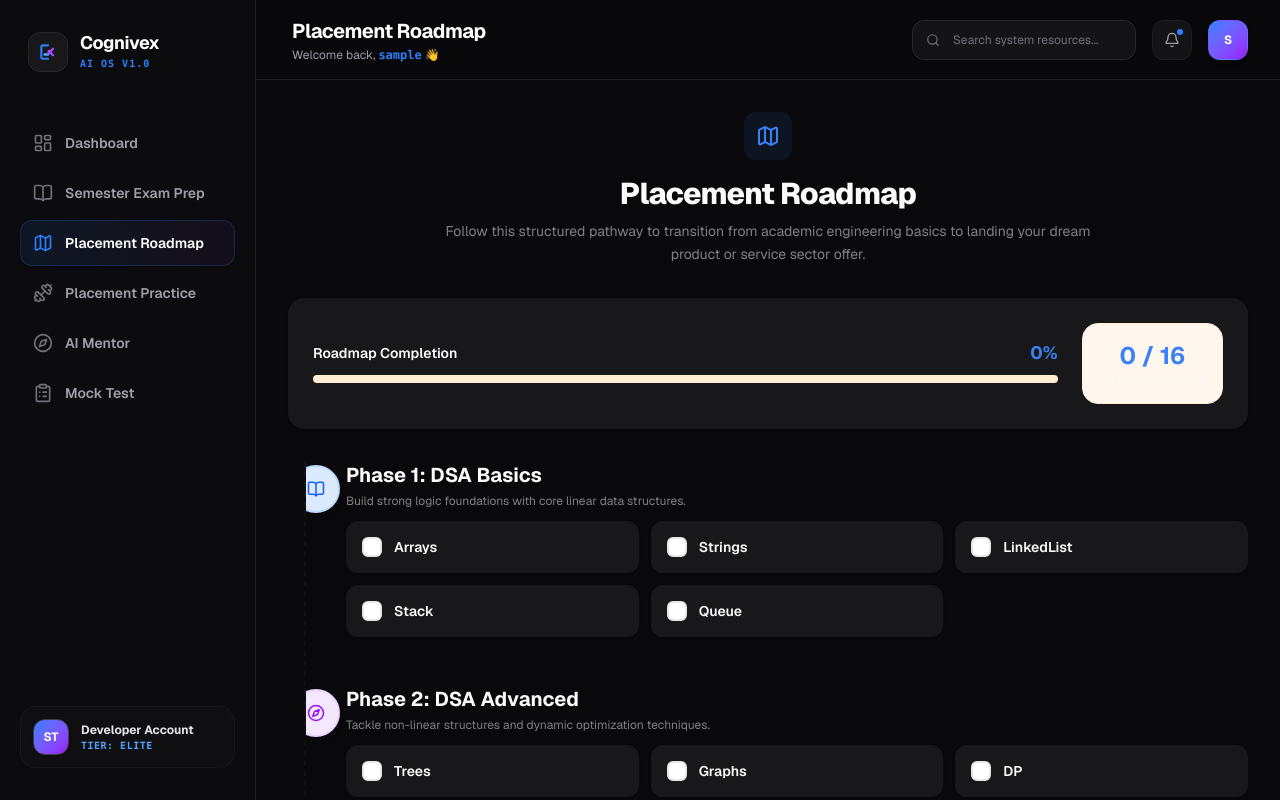
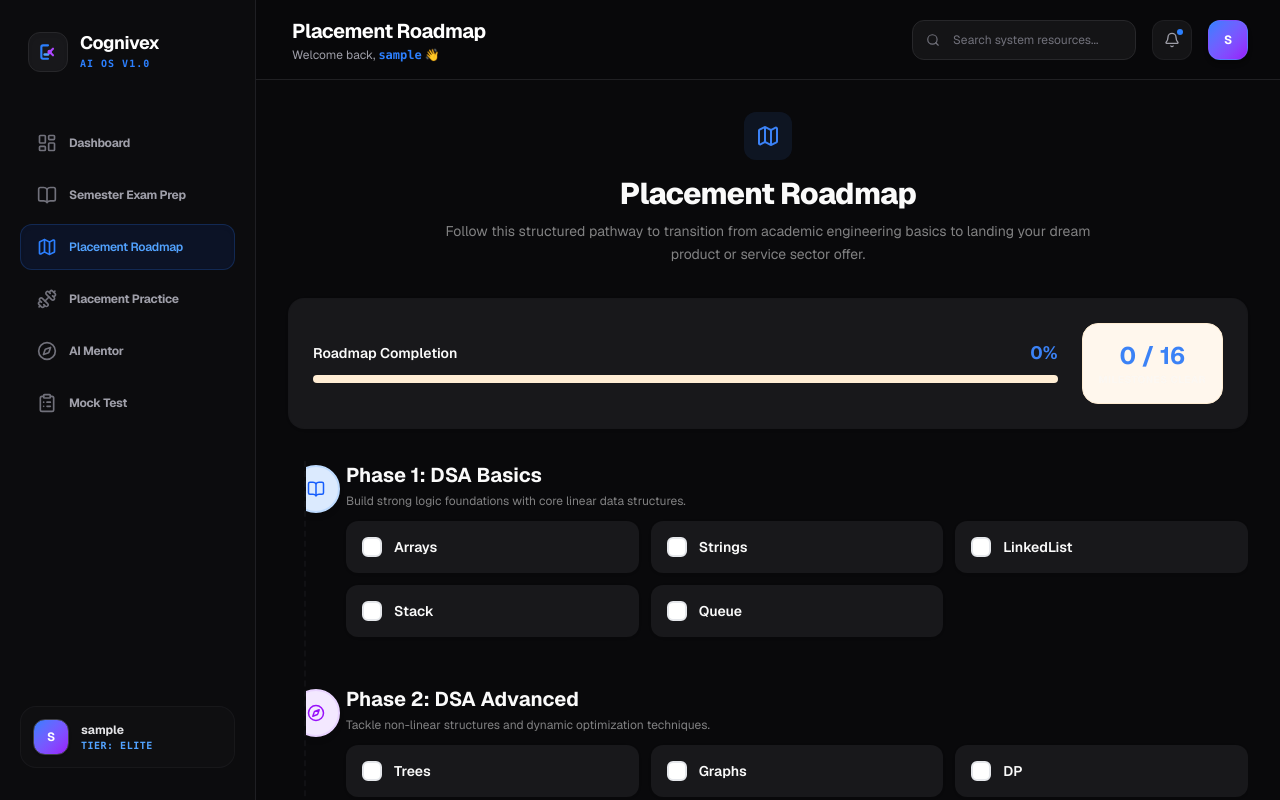
Before and after one commit to harsh3011dev-oops/COGNIVEX, a Next.js app in the folder frontend/: page /placement/roadmap in a window 1280 px wide. Built offline with nearby package versions, Linux system fonts and the light colour scheme; no server answers; sample sign-in values are in the browser's storage.

Commit message:
style: dynamic user profile in sidebar and premium redesign

```diff
--- a/frontend/components/layout/Sidebar.tsx
+++ b/frontend/components/layout/Sidebar.tsx
@@ -4,6 +4,8 @@ import Link from "next/link"
 import { usePathname } from "next/navigation"
 import { LayoutDashboard, Compass, Map, Dumbbell, BookOpen, ClipboardList, X } from "lucide-react"
 import { cn } from "@/lib/utils"
+import { useAuth } from "@/lib/AuthContext"
+import { useEffect, useState } from "react"
 
 const navigation = [
   { name: "Dashboard", href: "/dashboard", icon: LayoutDashboard },
@@ -41,6 +43,23 @@ interface SidebarProps {
 
 export function Sidebar({ onNavigate, onClose }: SidebarProps) {
   const pathname = usePathname()
+  const { currentUser } = useAuth()
+  const [userName, setUserName] = useState("Developer Account")
+
+  useEffect(() => {
+    const stored = localStorage.getItem("cognivex_user_name")
+    if (stored) {
+      setUserName(stored)
+    } else if (currentUser?.displayName) {
+      setUserName(currentUser.displayName)
+    } else if (currentUser?.email) {
+      setUserName(currentUser.email.split("@")[0])
+    }
+  }, [currentUser])
+
+  const initials = userName
+    ? userName.split(" ").map(n => n[0]).join("").toUpperCase().slice(0, 2)
+    : "US"
 
   return (
     <div className="flex h-full w-full flex-col bg-[#0c0c0e] border-r border-[#1f1f23] px-4 py-6 sm:px-5 sm:py-8">
@@ -57,26 +76,26 @@ export function Sidebar({ onNavigate, onClose }: SidebarProps) {
         <button
           type="button"
           onClick={onClose}
-          aria-label="Close menu"
-          className="flex h-10 w-10 items-center justify-center rounded-xl text-zinc-400 transition-colors hover:bg-zinc-800/50 hover:text-white lg:hidden border border-zinc-800/40"
+          aria-label="Close navigation sidebar"
+          className="flex h-9 w-9 items-center justify-center rounded-lg text-zinc-500 hover:bg-zinc-900 hover:text-white transition-colors lg:hidden border border-zinc-800"
         >
-          <X size={18} />
+          <X size={16} />
         </button>
       </div>
 
-      <nav className="flex-1 space-y-1">
+      <nav className="flex-1 space-y-1.5" aria-label="Sidebar navigation">
         {navigation.map((item) => {
-          const isActive = pathname?.startsWith(item.href)
+          const isActive = pathname === item.href
           return (
             <Link
               key={item.name}
               href={item.href}
               onClick={onNavigate}
               className={cn(
-                "group flex min-h-11 items-center rounded-xl px-3 py-3 text-sm font-semibold transition-all duration-200 border",
+                "group flex items-center px-4 py-3 text-xs font-bold tracking-tight rounded-xl transition-all duration-200 border",
                 isActive
-                  ? "bg-gradient-to-r from-blue-500/10 to-purple-500/5 text-white border-blue-500/20 shadow-sm"
-                  : "text-zinc-400 hover:text-zinc-100 hover:bg-zinc-900/50 border-transparent"
+                  ? "bg-blue-600/10 border-blue-500/20 text-blue-400 font-semibold shadow-inner"
+                  : "border-transparent text-zinc-400 hover:bg-zinc-900/50 hover:text-zinc-200 hover:border-zinc-800/40"
               )}
             >
               <item.icon
@@ -94,10 +113,10 @@ export function Sidebar({ onNavigate, onClose }: SidebarProps) {
 
       <div className="mt-auto flex items-center space-x-3 rounded-2xl bg-zinc-900/30 border border-zinc-800/40 p-3">
         <div className="flex h-9 w-9 shrink-0 items-center justify-center overflow-hidden rounded-xl border border-zinc-700 bg-gradient-to-br from-blue-500 to-purple-600 shadow-sm">
-          <span className="text-xs font-bold text-white">ST</span>
+          <span className="text-xs font-bold text-white">{initials}</span>
         </div>
         <div className="flex min-w-0 flex-col">
-          <span className="truncate text-xs font-bold text-zinc-200">Developer Account</span>
+          <span className="truncate text-xs font-bold text-zinc-200">{userName}</span>
           <span className="text-[10px] text-blue-400 font-mono uppercase tracking-wider font-semibold">Tier: Elite</span>
         </div>
       </div>
```
